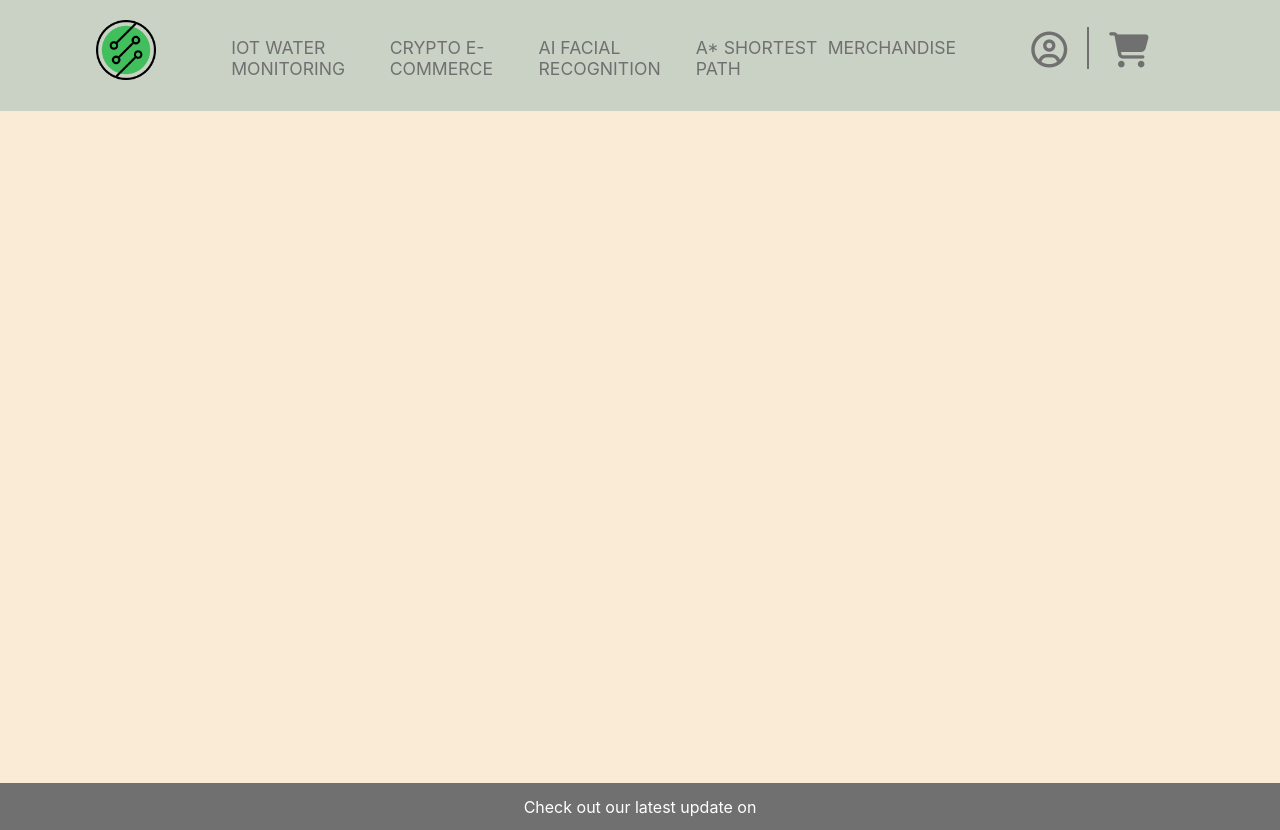
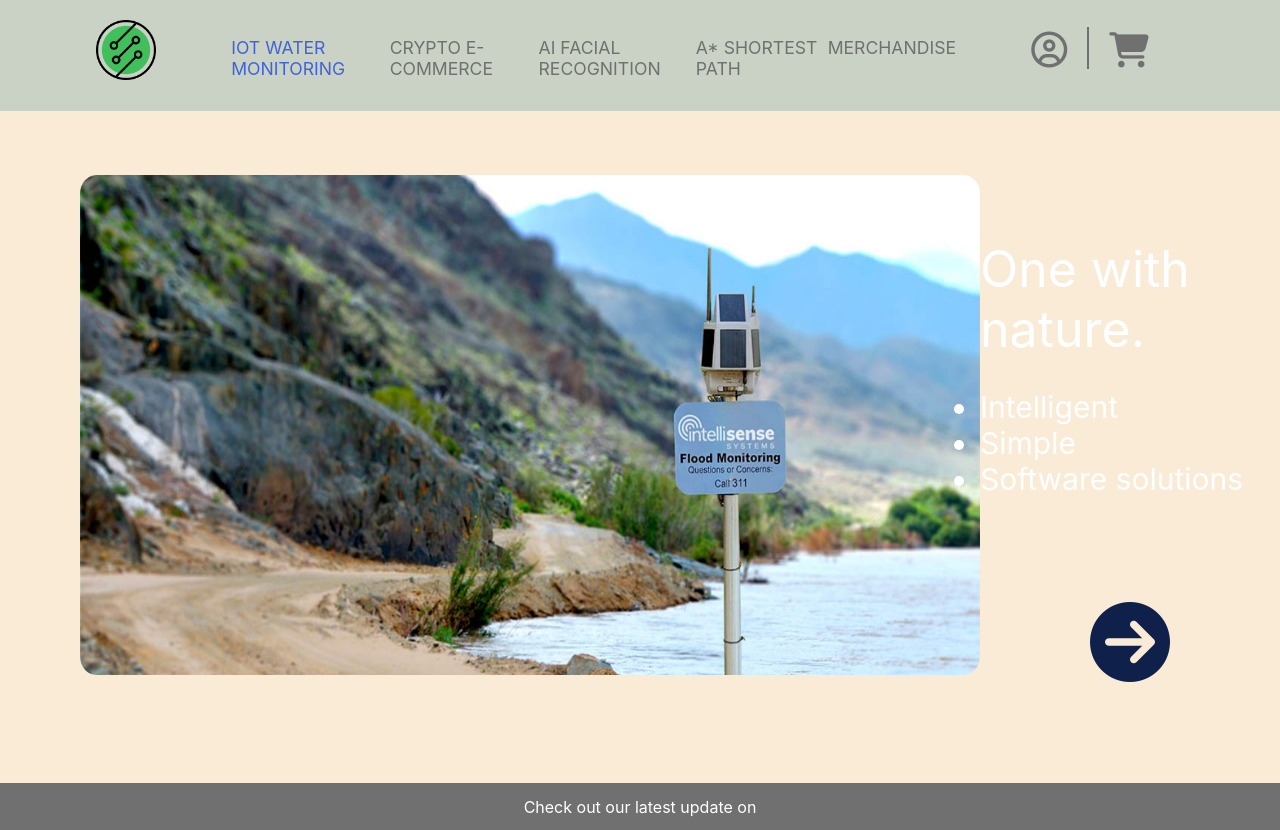
Before and after one commit to JLooping/IMY320_Boomers, a website built with Parcel: page src/iotWaterMonitoring.html in a window 1280 px wide. Built offline with nearby package versions, Linux system fonts and the light colour scheme.

Commit message:
Add pages

```diff
--- /dev/null
+++ b/src/css/iotWaterMonitoring.css
@@ -0,0 +1,33 @@
+
+.innerContent {
+
+    padding: 5% 0 0 0;
+    text-align: center;
+    alignment: center;
+
+}
+
+.iotImage {
+
+    width: 900px;
+    height: 500px;
+    float: left;
+    padding-left: 80px;
+
+}
+
+.iotDescription {
+
+    text-align: left;
+    padding-top: 5%;
+    padding-left: 65%;
+    color: white;
+    font-size: 50px;
+
+}
+
+.iotList {
+
+    font-size: 30px;
+
+}
--- a/src/iotWaterMonitoring.html
+++ b/src/iotWaterMonitoring.html
@@ -4,20 +4,21 @@
     <meta charset="UTF-8">
     <title>Imy320</title>
     <link rel="stylesheet" href="style.css">
+    <link rel="stylesheet" href="css/iotWaterMonitoring.css">
     <link rel="stylesheet" href="https://cdnjs.cloudflare.com/ajax/libs/font-awesome/4.7.0/css/font-awesome.min.css">
     <script src='https://kit.fontawesome.com/a076d05399.js' crossorigin='*'></script>
 </head>
 <body>
 <div class="nav">
     <div class="logo">
-        <a href="#"><img src="img/Boomerz.png" alt=""></a>
+        <a href="index.html"><img src="img/Boomerz.png" alt=""></a>
     </div>
     <ul class='navbar'>
-        <li><a href="#">IoT Water Monitoring</a></li>
-        <li><a href="#">Crypto E-Commerce</a></li>
-        <li><a href="#">AI Facial Recognition</a></li>
-        <li><a href="#">A* Shortest Path</a></li>
-        <li><a href="#">Merchandise</a></li>
+        <li><a href="iotWaterMonitoring.html" class="active">IoT Water Monitoring</a></li>
+        <li><a href="cryptoEcommerce.html">Crypto E-Commerce</a></li>
+        <li><a href="facialRecognition.html">AI Facial Recognition</a></li>
+        <li><a href="shortestPath.html">A* Shortest Path</a></li>
+        <li><a href="merchandise.html">Merchandise</a></li>
     </ul>
     <div>
         <ul>
@@ -29,7 +30,22 @@
 </div>
 <div class="contentSection">
     <div class="innerContent">
+
+        <img class="iotImage" src="img/image-2@1x.png" alt="iotWaterSensor">
+
+        <div class="iotDescription">
+            One with nature.
+            <ul class="iotList">
+                <li>Intelligent</li>
+                <li>Simple</li>
+                <li>Software solutions</li>
+            </ul>
+        </div>
+
+        <a class="next" href="cryptoEcommerce.html"><i id="next" class='fas fa-arrow-circle-right' style='font-size:80px'></i></a>
+
     </div>
+
 </div>
 <div class="footer">
     <p>Check out our latest update on</p>
--- a/src/style.css
+++ b/src/style.css
@@ -85,6 +85,12 @@ p {
 
 }
 
+.navbar .active {
+
+  color: #4064D8;
+
+}
+
 
 .logo img {
 
@@ -162,3 +168,53 @@ p {
   height: 50px;
 
 }
+
+
+.next, #next {
+
+  position: relative;
+  color: #0f214b;
+  margin-top: 75px;
+
+}
+
+.next:hover, #next:hover {
+
+  color: #e69898;
+
+}
+
+
+
+.innerContent {
+
+  padding: 5% 0 0 0;
+  text-align: center;
+  alignment: center;
+
+}
+
+.iotImage {
+
+  width: 900px;
+  height: 500px;
+  float: left;
+  padding-left: 80px;
+
+}
+
+.iotDescription {
+
+  text-align: left;
+  padding-top: 5%;
+  padding-left: 65%;
+  color: white;
+  font-size: 50px;
+
+}
+
+.iotList {
+
+  font-size: 30px;
+
+}
```
Also changed, not shown: src/cryptoEcommerce.html (+16 -6 lines), src/facialRecognition.html (+16 -6 lines), src/index.html (+5 -5 lines), src/merchandise.html (+6 -6 lines), src/shortestPath.html (+16 -6 lines), src/img/image-2@1x.png (added), src/img/right-arrow-svgrepo-com.svg (added), 1 other file.
